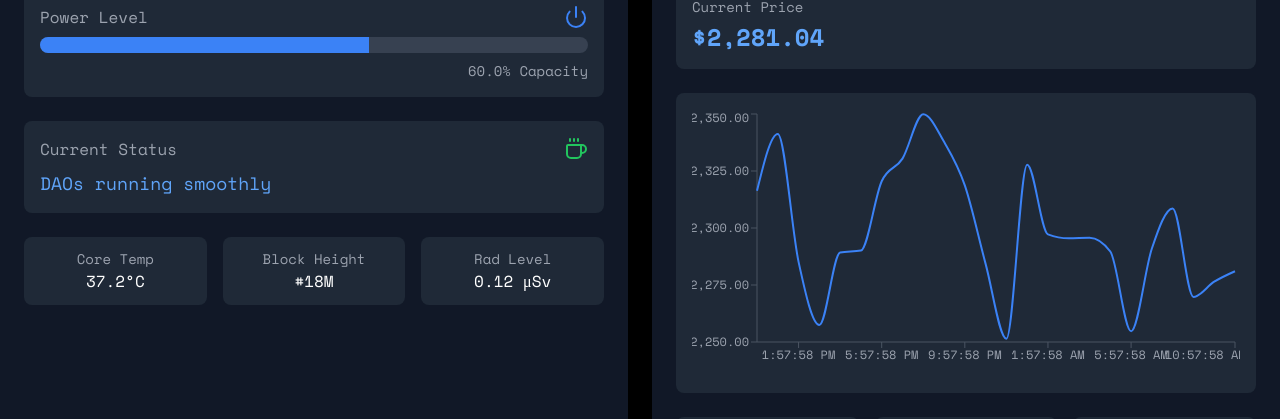
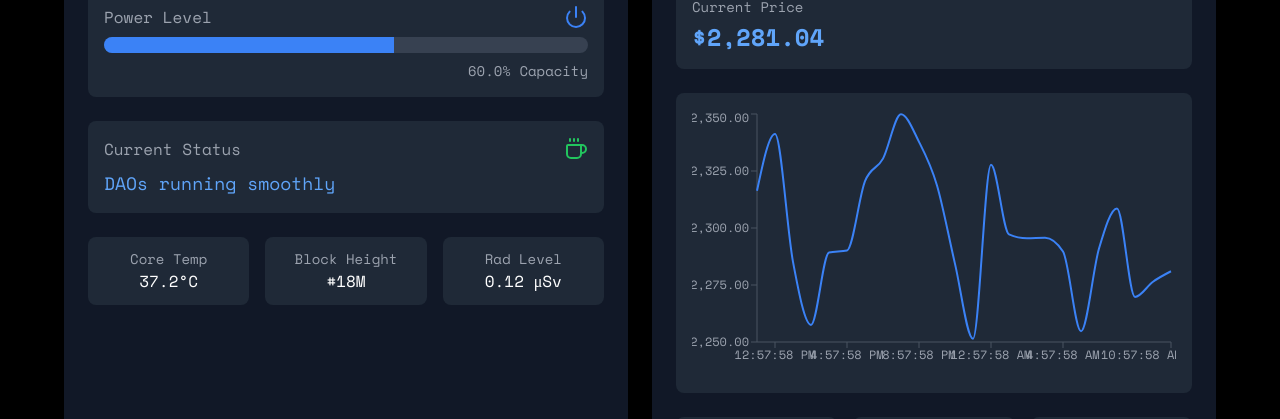
Before and after one commit to boilerrat/portfolio, a React (Vite) app: page / in a window 1280 px wide. Shown: the part 2135-2554 px from the top of the page. Built offline with nearby package versions, Linux system fonts and the light colour scheme; no server answers.

Commit message:
export fix

```diff
--- a/src/components/ReactorStatus/index.tsx
+++ b/src/components/ReactorStatus/index.tsx
@@ -5,7 +5,7 @@ import type { ReactorStatusProps, TooltipProps, PriceStat } from './types';
 import { getEthereumData, formatPrice, getHighLowPrices, formatVolume } from '../../utils/api';
 
 const statusMessages = [
-  'Staking valves open',
+  'Mining blocks... literally',
   'Consensus achieved',
   'Smart contracts cooling',
   'Tokens well-contained',
@@ -31,7 +31,7 @@ const CustomTooltip = ({ active, payload, label }: TooltipProps) => {
   return null;
 };
 
-const ReactorStatus = ({ className = '' }: ReactorStatusProps) => {
+export const ReactorStatus = ({ className = '' }: ReactorStatusProps) => {
   const [power, setPower] = useState(0);
   const [status, setStatus] = useState('Initializing...');
   const [isAnimating, setIsAnimating] = useState(false);
@@ -112,63 +112,8 @@ const ReactorStatus = ({ className = '' }: ReactorStatusProps) => {
     { label: 'Rad Level', value: '0.12 μSv' }
   ];
 
-  const renderPriceChart = () => {
-    if (loading) {
   return (
-        <div className="flex items-center justify-center h-full">
-          <div className="text-blue-500 flex items-center gap-2">
-            <Atom className="animate-spin" size={20} />
-            <span>Loading price data...</span>
-          </div>
-        </div>
-      );
-    }
-
-    if (error) {
-      return (
-        <div className="flex items-center justify-center h-full">
-          <div className="text-red-500">{error}</div>
-        </div>
-      );
-    }
-
-    if (!priceData.length) {
-      return (
-        <div className="flex items-center justify-center h-full">
-          <div className="text-gray-400">No price data available</div>
-        </div>
-      );
-    }
-
-    return (
-      <ResponsiveContainer width="100%" height="100%">
-        <LineChart data={priceData}>
-          <XAxis
-            dataKey="time"
-            stroke="#4B5563"
-            tick={{ fill: '#9CA3AF', fontSize: 12 }}
-            tickFormatter={(timestamp) => new Date(timestamp).toLocaleTimeString()}
-          />
-          <YAxis
-            stroke="#4B5563"
-            tick={{ fill: '#9CA3AF', fontSize: 12 }}
-            domain={['auto', 'auto']}
-            tickFormatter={(value) => formatPrice(value)}
-          />
-          <Tooltip content={<CustomTooltip />} />
-          <Line
-            type="monotone"
-            dataKey="price"
-            stroke="#3B82F6"
-            strokeWidth={2}
-            dot={false}
-          />
-        </LineChart>
-      </ResponsiveContainer>
-    );
-  };
-
-  return (
+    <div className="max-w-6xl mx-auto">
       <div className={`grid grid-cols-1 md:grid-cols-2 gap-6 ${className}`}>
         {/* Reactor Status Panel */}
         <div className="bg-gray-900 rounded-lg p-6">
@@ -252,7 +197,43 @@ const ReactorStatus = ({ className = '' }: ReactorStatusProps) => {
           <div className="space-y-6">
             {/* Price Chart */}
             <div className="bg-gray-800 rounded-lg p-4 h-[300px]">
-            {renderPriceChart()}
+              {loading ? (
+                <div className="flex items-center justify-center h-full">
+                  <div className="text-blue-500 flex items-center gap-2">
+                    <Atom className="animate-spin" size={20} />
+                    <span>Loading price data...</span>
+                  </div>
+                </div>
+              ) : error ? (
+                <div className="flex items-center justify-center h-full">
+                  <div className="text-red-500">{error}</div>
+                </div>
+              ) : (
+                <ResponsiveContainer width="100%" height="100%">
+                  <LineChart data={priceData}>
+                    <XAxis
+                      dataKey="time"
+                      stroke="#4B5563"
+                      tick={{ fill: '#9CA3AF', fontSize: 12 }}
+                      tickFormatter={(timestamp) => new Date(timestamp).toLocaleTimeString()}
+                    />
+                    <YAxis
+                      stroke="#4B5563"
+                      tick={{ fill: '#9CA3AF', fontSize: 12 }}
+                      domain={['auto', 'auto']}
+                      tickFormatter={(value) => formatPrice(value)}
+                    />
+                    <Tooltip content={<CustomTooltip />} />
+                    <Line
+                      type="monotone"
+                      dataKey="price"
+                      stroke="#3B82F6"
+                      strokeWidth={2}
+                      dot={false}
+                    />
+                  </LineChart>
+                </ResponsiveContainer>
+              )}
             </div>
 
             {/* Price Stats */}
@@ -267,6 +248,7 @@ const ReactorStatus = ({ className = '' }: ReactorStatusProps) => {
           </div>
         </div>
       </div>
+    </div>
   );
 };
 
```
Lines whose indentation alone changed are shown as unchanged.
